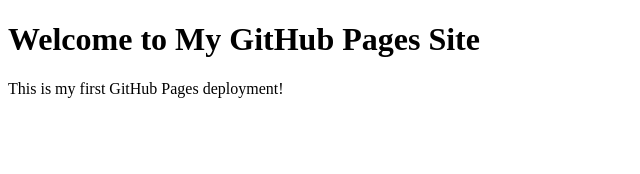
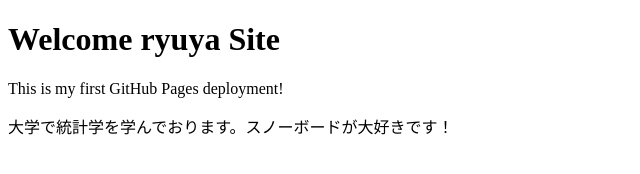
Before and after one commit to ryuya86/my-first-web-app, a plain HTML site: page index.html in a window 1280 px wide. Shown: the whole page, without its empty margins (0-640 px from the left). Drawn offline with Linux system fonts and the light colour scheme.

Commit message:
Add files via upload

```diff
--- a/index.html
+++ b/index.html
@@ -6,7 +6,8 @@
     <title>My GitHub Pages Site</title>
 </head>
 <body>
-    <h1>Welcome to My GitHub Pages Site</h1>
+    <h1>Welcome ryuya Site</h1>
     <p>This is my first GitHub Pages deployment!</p>
+    <p>大学で統計学を学んでおります。スノーボードが大好きです！</p>
 </body>
 </html>
```
